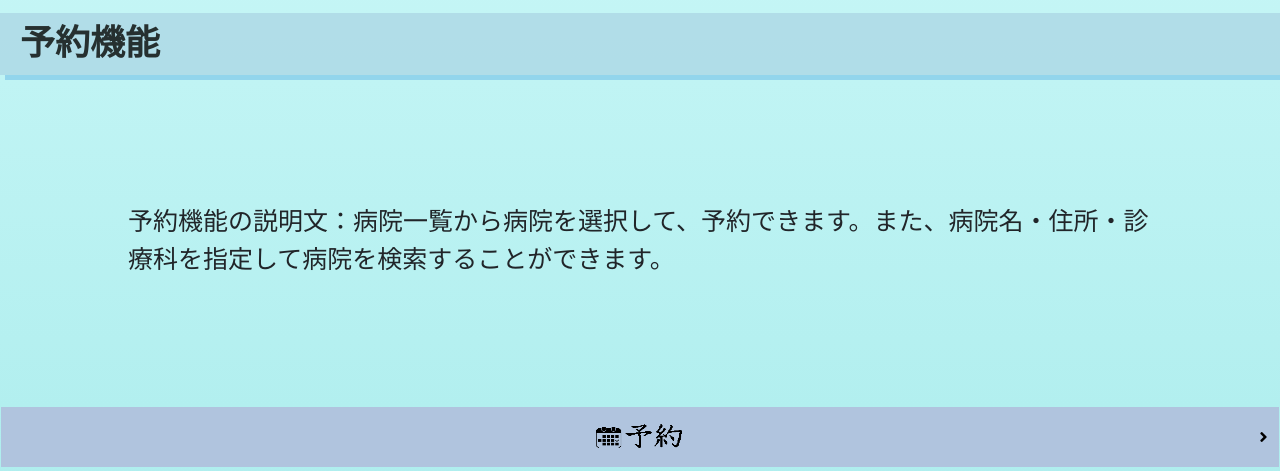
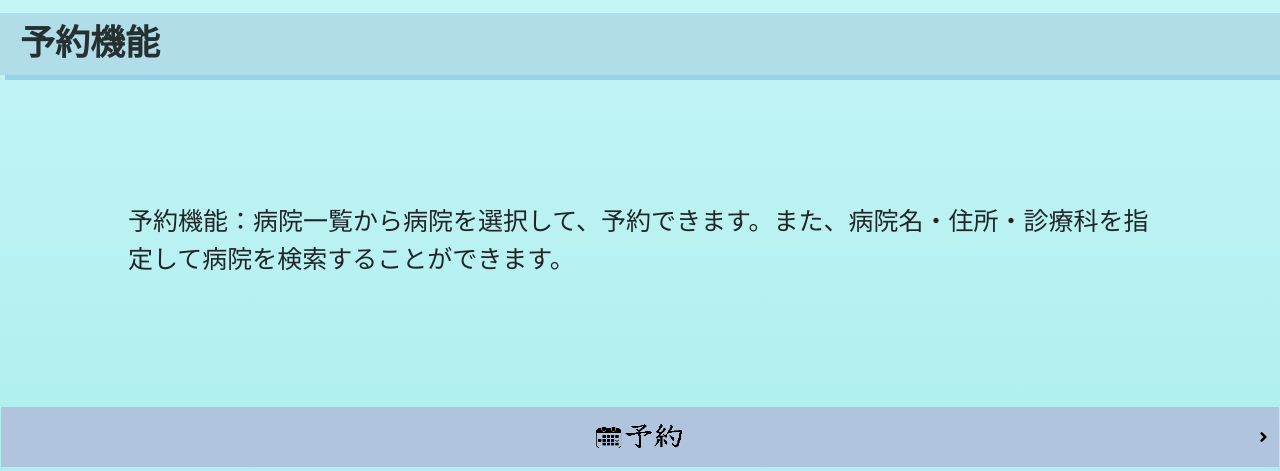
Before and after one commit to OtoneVo/Zemi_S3B, a Spring Boot app: page / in a window 1280 px wide. Shown: the part 658-1129 px from the top of the page. Run offline with Spring Boot 4, Linux system fonts and the light colour scheme; the visitor is signed in with stand-in values (Sample User, id 1); some of the project's set-up classes (security, data sources, template engines, error pages and the like) are left out, and stand-ins take their place; some libraries are stand-ins or nearby versions.

Commit message:
うえいすぎ

```diff
--- a/src/main/resources/templates/index.html
+++ b/src/main/resources/templates/index.html
@@ -99,7 +99,7 @@
 	<h2 style="opacity: 0.8; font-size: 35px;" class="h2_main">
 		<b>予約機能</b>
 	</h2>
-	<p style="font-size: 25px; margin: 10%">予約機能の説明文：病院一覧から病院を選択して、予約できます。また、病院名・住所・診療科を指定して病院を検索することができます。</p>
+	<p style="font-size: 25px; margin: 10%">予約機能：病院一覧から病院を選択して、予約できます。また、病院名・住所・診療科を指定して病院を検索することができます。</p>
 	<a href="/hospitalList" class="btn btn-3d-flip"> <span
 		class="btn-3d-flip-box"> <span
 			class="btn-3d-flip-box-face btn-3d-flip-box-face--front"><img
@@ -126,9 +126,9 @@
 	</a>
 	<hr style="background-color: #dcdcdc;">
 	<h2 style="opacity: 0.8; font-size: 35px;" class="h2_main">
-		<b>履歴機能：過去の予約を確認することができます。</b>
+		<b>履歴機能</b>
 	</h2>
-	<p style="font-size: 25px; margin: 10%">履歴機能の説明文</p>
+	<p style="font-size: 25px; margin: 10%">履歴機能：過去の予約を確認することができます。</p>
 	<a href="/reservationsList" class="btn btn-3d-flip"> <span
 		class="btn-3d-flip-box"> <span
 			class="btn-3d-flip-box-face btn-3d-flip-box-face--front"><img
```
